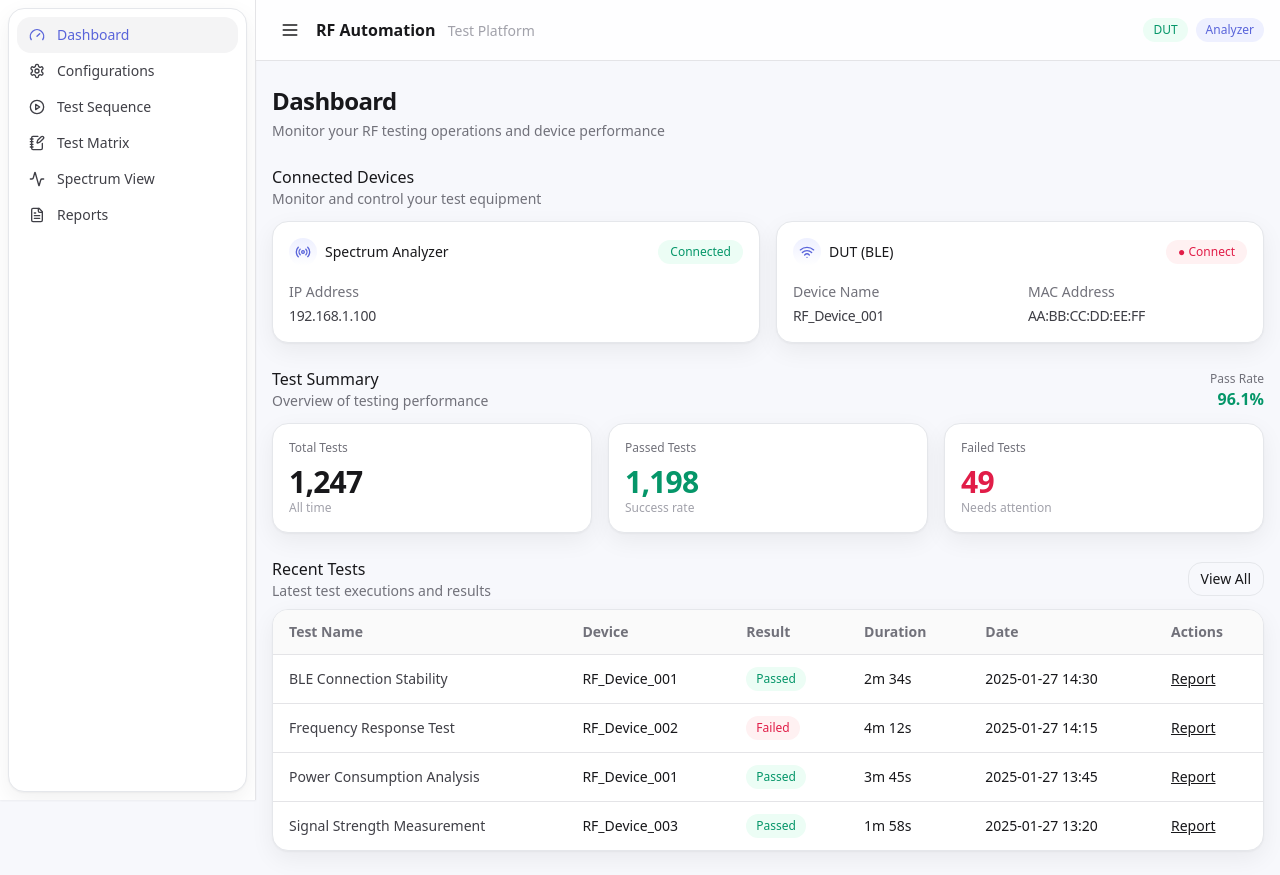
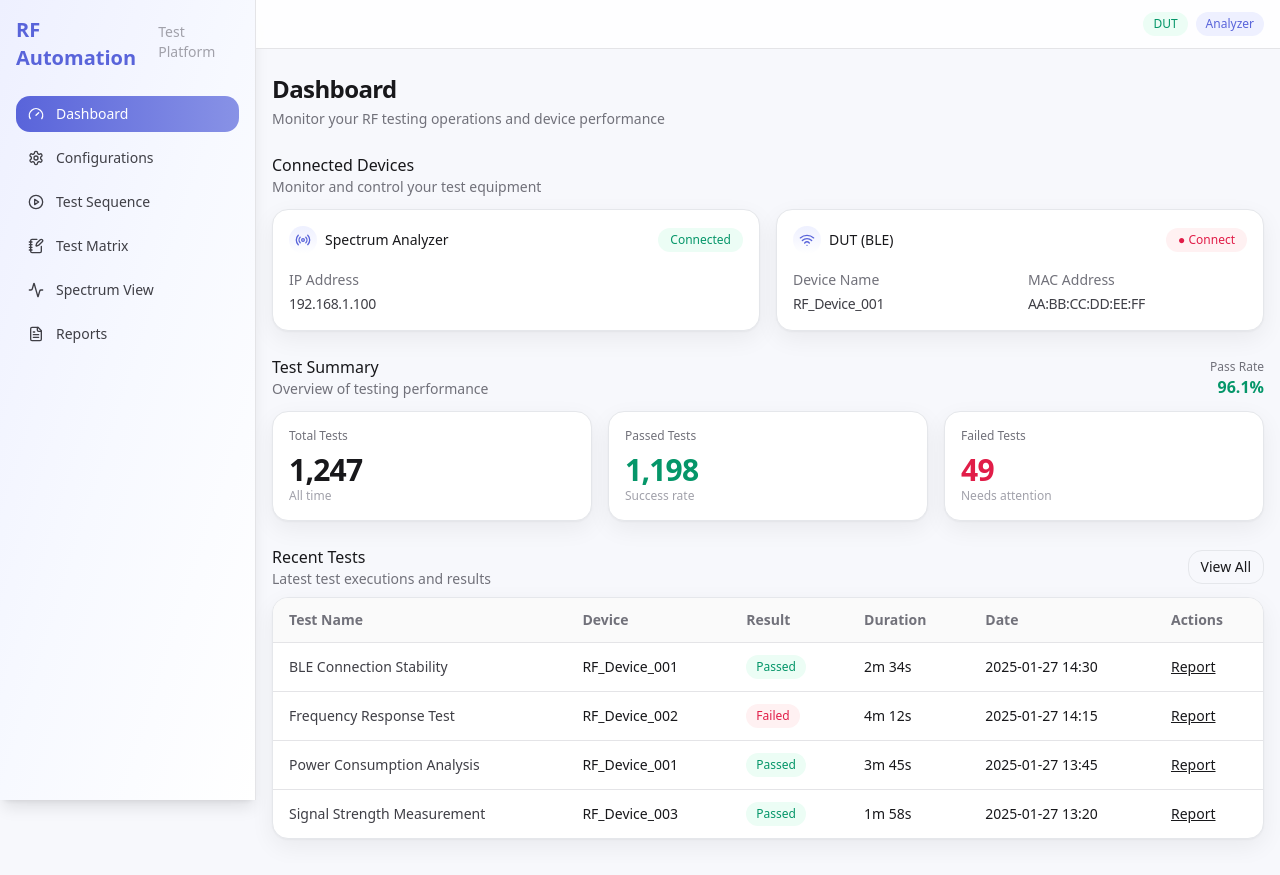
Before and after one commit to YossiAbutbul/RF_Test_Automation, a React (Vite) app in the folder frontend/: page / in a window 1280 px wide. Built offline with nearby package versions, Linux system fonts and the light colour scheme.

Commit message:
Updated sidebar design

```diff
--- a/frontend/src/layout/AppShell.tsx
+++ b/frontend/src/layout/AppShell.tsx
@@ -1,5 +1,5 @@
 import React, { useMemo, useState } from 'react'
-import { Gauge, Settings, CirclePlay, NotebookPen, Activity, FileText, Menu } from 'lucide-react'
+import { Gauge, Settings, CirclePlay, NotebookPen, Activity, FileText } from 'lucide-react'
 
 import Dashboard from '@/pages/Dashboard'
 import Configurations from '@/pages/Configurations'
@@ -7,7 +7,7 @@ import TestSequence from '@/pages/TestSequence'
 import TestMatrix from '@/pages/TestMatrix'
 import SpectrumView from '@/pages/SpectrumView'
 import Reports from '@/pages/Reports'
-import { Card } from '@/components/ui/Card'
+// import Card removed: the sidebar no longer uses Card
 
 const NAV = [
   { key: 'dashboard', label: 'Dashboard', icon: Gauge, comp: Dashboard },
@@ -34,13 +34,32 @@ export default function AppShell() {
     <div className="min-h-screen">
       {/* Fixed, full-height light sidebar */}
       <aside
-        className="fixed inset-y-0 left-0 bg-white border-r border-zinc-200 shadow-sm overflow-hidden"
+        className="fixed inset-y-0 left-0 bg-gradient-to-br from-[#EEF0FF] via-[#F7F9FF] to-white border-r border-zinc-200 shadow-lg overflow-hidden"
         style={{ width: sbWidth, transition }}
         aria-label="Sidebar"
       >
-        <div className="h-full p-2">
-          <Card className="p-2 h-full">
-            <nav className="flex flex-col">
+        <div className="h-full p-4 flex flex-col">
+          {/* Application title moved from header to sidebar; clicking toggles collapse */}
+          <div
+            className="mb-6 cursor-pointer select-none"
+            onClick={() => setOpen(s => !s)}
+          >
+            {open ? (
+              <div className="flex items-baseline">
+                <span className="text-xl font-semibold text-[#5964DA]">
+                  RF Automation
+                </span>
+                <span className="ml-1 text-zinc-400 font-normal text-sm">
+                  Test Platform
+                </span>
+              </div>
+            ) : (
+              <span className="text-xl font-bold text-[#5964DA]">RF</span>
+            )}
+          </div>
+          {/* Nav container without card */}
+          <div className="flex-1 overflow-auto">
+            <nav className="flex flex-col gap-2">
               {NAV.map(item => {
                 const Icon = item.icon
                 const isActive = active === item.key
@@ -49,7 +68,11 @@ export default function AppShell() {
                     key={item.key}
                     onClick={() => setActive(item.key)}
                     className={`flex items-center gap-3 rounded-xl px-3 py-2 text-sm text-left transition-colors
-                      ${isActive ? 'bg-zinc-100 text-[#5964DA] font-medium' : 'text-zinc-700 hover:bg-zinc-100'}`}
+                      ${
+                        isActive
+                          ? 'bg-gradient-to-r from-[#5964DA] to-[#8892E6] text-white font-medium'
+                          : 'text-zinc-700 hover:bg-zinc-100'
+                      }`}
                   >
                     <Icon className="w-4 h-4" />
                     {/* fade/slide label when collapsing */}
@@ -66,7 +89,7 @@ export default function AppShell() {
                 )
               })}
             </nav>
-          </Card>
+          </div>
         </div>
       </aside>
 
@@ -76,17 +99,8 @@ export default function AppShell() {
         style={{ marginLeft: sbWidth, transition }}
       >
         <div className="max-w-7xl mx-auto px-4 py-3 flex items-center justify-between">
-          <div className="flex items-center gap-2">
-            <button
-              onClick={() => setOpen(s => !s)}
-              aria-expanded={open}
-              className="p-2 rounded-xl hover:bg-zinc-100"
-            >
-              <Menu className="w-5 h-5" />
-            </button>
-            <div className="font-semibold">
-              RF Automation <span className="text-zinc-400 font-normal text-sm ml-2">Test Platform</span>
-            </div>
+          <div className="flex items-center">
+            {/* Hamburger icon removed; use sidebar title to toggle */}
           </div>
           <div className="flex items-center gap-2 text-sm">
             <span className="inline-flex items-center px-2.5 py-1 text-xs rounded-full font-medium bg-emerald-50 text-emerald-600">DUT</span>
```
Also changed, not shown: 1 other file (tests, documents, lock files or other folders).
